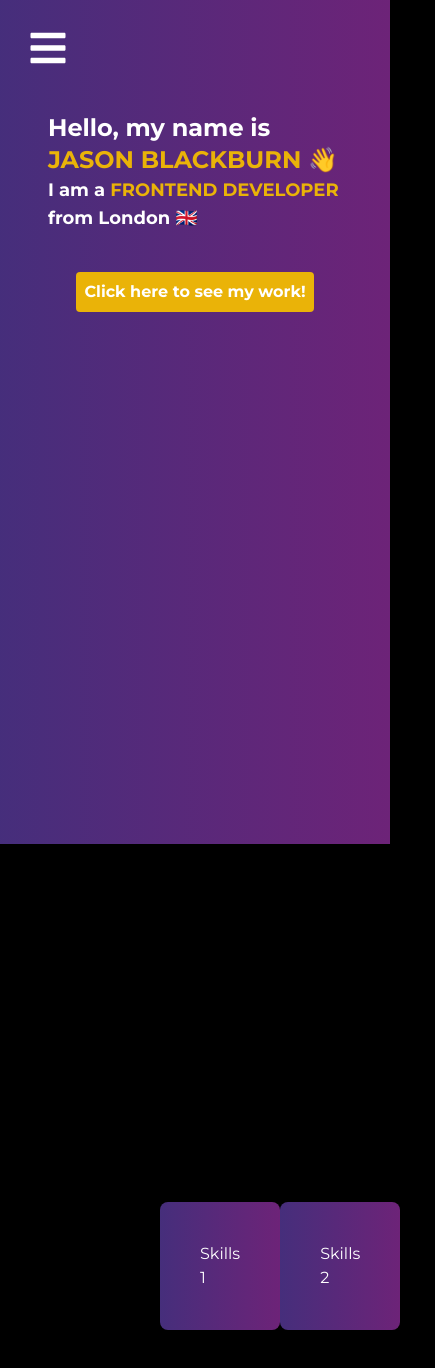
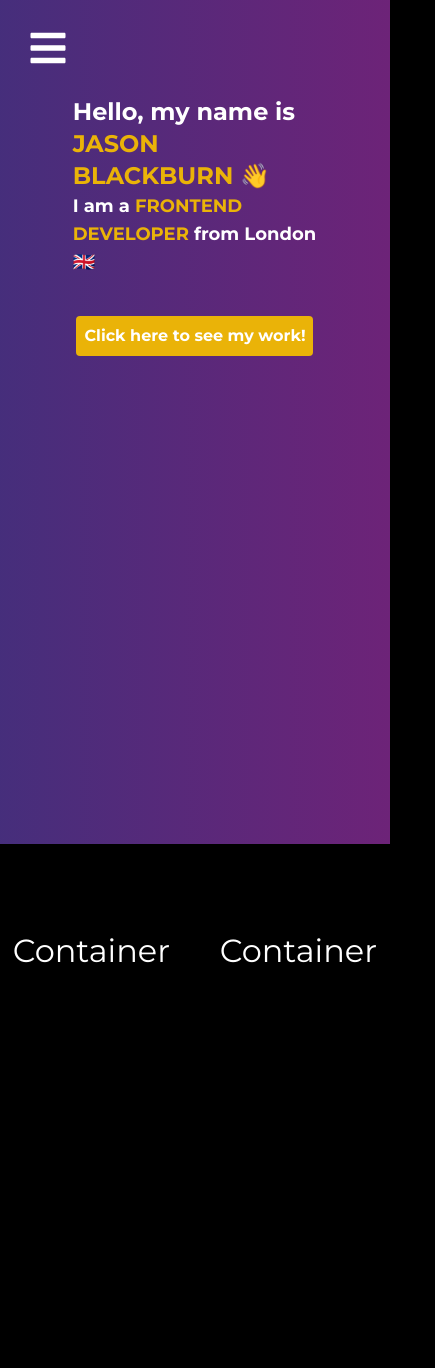
Before and after one commit to JBlackburn94/jb-port-2024, a Next.js app: page / in a window 390 px wide. Shown: the top 1368 px of the page, 435 px wide, since content can reach past the window. Built offline with nearby package versions, Linux system fonts and the light colour scheme.

Commit message:
scroll animation effect added to skills

```diff
--- a/package.json
+++ b/package.json
@@ -13,7 +13,8 @@
     "next": "14.0.4",
     "react": "^18",
     "react-dom": "^18",
-    "react-icons": "^4.12.0"
+    "react-icons": "^4.12.0",
+    "react-intersection-observer": "^9.5.3"
   },
   "devDependencies": {
     "autoprefixer": "^10.0.1",
--- a/src/app/components/navigation/Nav.js
+++ b/src/app/components/navigation/Nav.js
@@ -4,8 +4,8 @@ import { FaBars, FaTimes } from "react-icons/fa";
 import { motion } from "framer-motion";
 
 const variants = {
-  open: { x: 0 },
-  closed: { x: "-150%" },
+  open: { x: 0, opacity: 1 },
+  closed: { x: "-150%", opacity: 0 },
 };
 
 export default function Navbar() {
@@ -14,7 +14,7 @@ export default function Navbar() {
     {
       id: 1,
       title: "Home",
-      link: "/",
+      link: "#home",
     },
     {
       id: 2,
--- a/src/app/page.js
+++ b/src/app/page.js
@@ -5,8 +5,11 @@ import Skills from "./skills/page";
 export default function Home() {
   return (
     <main>
-      <section className="flex flex-col items-center justify-start h-screen p-8 pt-24 text-white lg:pt-40 bg-gradient-to-r from-violet-500/50 to-fuchsia-500/50">
-        <div className="z-10 flex flex-col items-center justify-center w-full p-4 rounded-lg md:w-1/2">
+      <section
+        id="home"
+        className="flex flex-col items-center justify-start h-screen p-8 pt-24 text-white lg:pt-40 bg-gradient-to-r from-violet-500/50 to-fuchsia-500/50"
+      >
+        <div className="z-10 flex flex-col items-center justify-center w-3/4 rounded-lg md:w-1/2">
           <motion.h1
             initial={{
               x: "-100%",
--- a/src/app/skills/page.js
+++ b/src/app/skills/page.js
@@ -1,17 +1,53 @@
-import { motion } from "framer-motion";
+import { motion, useAnimation } from "framer-motion";
+import { useEffect } from "react";
+import { useInView } from "react-intersection-observer";
+
+const isVisible = {
+  visible: { opacity: 1, scale: 2 },
+  hidden: { opacity: 0, scale: 0 },
+};
 
 export default function Skills() {
+  const control = useAnimation();
+  const [ref, inView] = useInView();
+  useEffect(() => {
+    if (inView) {
+      control.start("visible");
+    } else {
+      control.start("hidden");
+    }
+  }, [control, inView]);
   return (
     <section
       id="skills"
-      className="flex items-center justify-between h-screen p-40"
+      className="flex flex-col items-center justify-start h-screen mt-8"
     >
-      <motion.div className="p-10 rounded-lg bg-gradient-to-r from-violet-500/50 to-fuchsia-500/50">
-        Skills 1
-      </motion.div>
-      <motion.div className="p-10 rounded-lg bg-gradient-to-r from-violet-500/50 to-fuchsia-500/50">
-        Skills 2
-      </motion.div>
+      <div className="flex items-center justify-between">
+        <motion.div
+          ref={ref}
+          initial="hidden"
+          animate={control}
+          variants={isVisible}
+          transition={{
+            duration: 0.5,
+          }}
+          className="flex flex-col items-start justify-start w-full p-8 m-8"
+        >
+          <p>Container</p>
+        </motion.div>
+        <motion.div
+          ref={ref}
+          initial="hidden"
+          animate={control}
+          variants={isVisible}
+          transition={{
+            duration: 0.5,
+          }}
+          className="flex flex-col items-start justify-start w-full p-8 m-8"
+        >
+          <p>Container</p>
+        </motion.div>
+      </div>
     </section>
   );
 }
```
Also changed, not shown: 1 other file (tests, documents, lock files or other folders).
